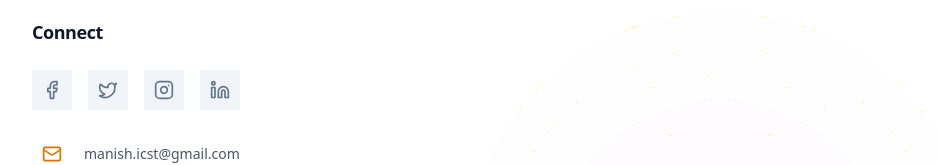
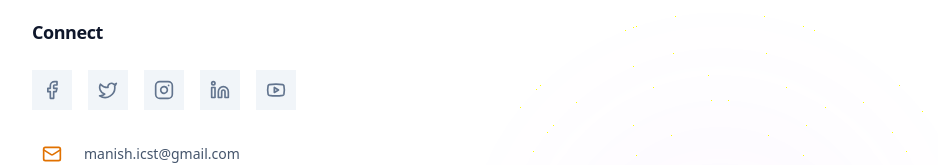
Before and after one commit to manibhai1989/the-rojgar-palace, a Next.js app: page / in a window 1280 px wide. Shown: the part 4360-4525 px from the top of the page, without its empty margins (48-986 px from the left). Built offline with nearby package versions, Linux system fonts and the light colour scheme; no server answers; the database is empty.

Commit message:
Feat: Add YouTube link to footer social section

```diff
--- a/src/components/layout/footer.tsx
+++ b/src/components/layout/footer.tsx
@@ -2,7 +2,7 @@
 
 import Link from "next/link";
 import { motion } from "framer-motion";
-import { Facebook, Twitter, Instagram, Linkedin, Mail, ArrowRight, Heart } from "lucide-react";
+import { Facebook, Twitter, Instagram, Linkedin, Mail, ArrowRight, Heart, Youtube } from "lucide-react";
 
 export function Footer() {
     return (
@@ -89,14 +89,17 @@ export function Footer() {
                         </h3>
                         <div className="flex space-x-4 mb-6">
                             {[
-                                { Icon: Facebook, color: "hover:bg-blue-600 hover:border-blue-500" },
-                                { Icon: Twitter, color: "hover:bg-sky-500 hover:border-sky-400" },
-                                { Icon: Instagram, color: "hover:bg-gradient-to-br hover:from-purple-600 hover:to-pink-500 hover:border-pink-400" },
-                                { Icon: Linkedin, color: "hover:bg-blue-700 hover:border-blue-600" }
-                            ].map(({ Icon, color }, idx) => (
+                                { Icon: Facebook, color: "hover:bg-blue-600 hover:border-blue-500", href: "#" },
+                                { Icon: Twitter, color: "hover:bg-sky-500 hover:border-sky-400", href: "#" },
+                                { Icon: Instagram, color: "hover:bg-gradient-to-br hover:from-purple-600 hover:to-pink-500 hover:border-pink-400", href: "#" },
+                                { Icon: Linkedin, color: "hover:bg-blue-700 hover:border-blue-600", href: "https://www.linkedin.com/in/manish-singh-13923610" },
+                                { Icon: Youtube, color: "hover:bg-red-600 hover:border-red-500", href: "https://www.youtube.com/@manishicst/featured" }
+                            ].map(({ Icon, color, href }, idx) => (
                                 <motion.a
                                     key={idx}
-                                    href={Icon === Linkedin ? "https://www.linkedin.com/in/manish-singh-13923610" : "#"}
+                                    href={href}
+                                    target={href.startsWith("http") ? "_blank" : undefined}
+                                    rel={href.startsWith("http") ? "noopener noreferrer" : undefined}
                                     whileHover={{ scale: 1.1, y: -3 }}
                                     whileTap={{ scale: 0.95 }}
                                     className={`h-10 w-10 rounded-lg bg-slate-100 dark:bg-white/5 backdrop-blur-sm border border-slate-200 dark:border-white/10 flex items-center justify-center text-slate-500 dark:text-slate-400 hover:text-white transition-all ${color} hover:shadow-lg`}
```
